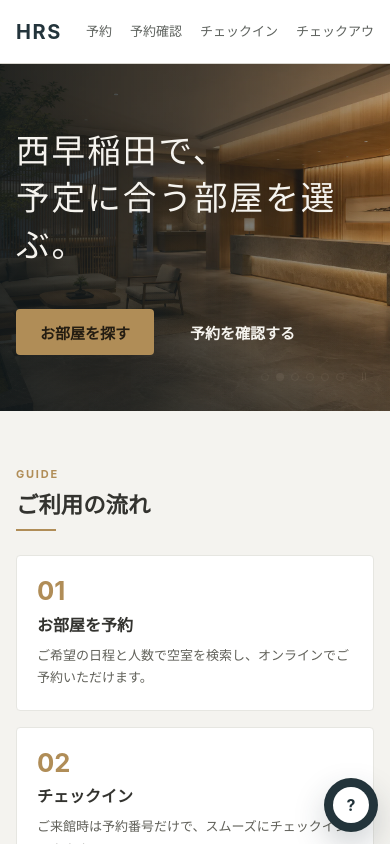
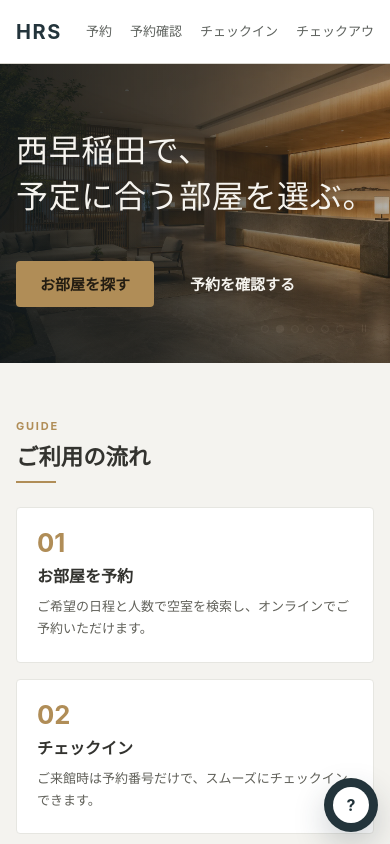
Before and after one commit to 97kuek/HRS, a Next.js app: page / in a window 390 px wide. Shown: the top 844 px of the page. Built offline with nearby package versions, Linux system fonts and the light colour scheme.

Commit message:
fix: チャット入力欄とモバイル見出しを調整

```diff
--- a/src/app/globals.css
+++ b/src/app/globals.css
@@ -473,6 +473,10 @@ h1 {
   letter-spacing: 0.06em;
 }
 
+.home-title-line {
+  white-space: nowrap;
+}
+
 .home-cta {
   display: flex;
   flex-wrap: wrap;
@@ -1825,6 +1829,11 @@ h1 {
   gap: 16px;
 }
 
+.chat-conversation.is-page {
+  min-height: 420px;
+  padding-bottom: 112px;
+}
+
 .chat-conversation.is-widget {
   min-height: 0;
   flex: 1;
@@ -1834,51 +1843,6 @@ h1 {
 
 .chat-privacy-note {
   margin-bottom: 16px;
-}
-
-.chat-suggestions {
-  display: flex;
-  flex-wrap: wrap;
-  gap: 8px;
-  margin-bottom: 18px;
-}
-
-.chat-conversation.is-widget .chat-suggestions {
-  display: grid;
-  grid-template-columns: 1fr;
-  gap: 8px;
-  margin-bottom: 0;
-}
-
-.chat-suggestion {
-  min-height: 34px;
-  padding: 7px 10px;
-  border: 1px solid #c6cfcd;
-  border-radius: 4px;
-  background: #fff;
-  color: var(--ink-deep);
-  font: inherit;
-  font-size: 0.75rem;
-  cursor: pointer;
-}
-
-.chat-suggestion:hover:not(:disabled),
-.chat-suggestion:focus-visible {
-  border-color: var(--accent);
-  background: #edf2f3;
-  outline: 2px solid rgba(79, 109, 122, 0.18);
-  outline-offset: 1px;
-}
-
-.chat-suggestion:disabled {
-  opacity: 0.5;
-  cursor: not-allowed;
-}
-
-.chat-conversation.is-widget .chat-suggestion {
-  min-height: 36px;
-  padding: 8px 10px;
-  text-align: left;
 }
 
 .chat-log {
@@ -1891,8 +1855,14 @@ h1 {
   padding: 14px;
   border: 1px solid var(--border);
   border-radius: 4px;
-  background: #f8f8f5;
+  background: #edf2f3;
   margin-bottom: 16px;
+}
+
+.chat-conversation.is-page .chat-log {
+  max-height: none;
+  min-height: 420px;
+  margin-bottom: 0;
 }
 
 .chat-conversation.is-widget .chat-log {
@@ -2031,6 +2001,26 @@ h1 {
   gap: 8px;
 }
 
+.chat-conversation.is-page .chat-form {
+  position: fixed;
+  left: 50%;
+  bottom: 0;
+  z-index: 110;
+  width: min(760px, calc(100% - 32px));
+  padding: 14px 0 max(14px, env(safe-area-inset-bottom));
+  background: linear-gradient(180deg, rgba(244, 243, 239, 0), #f4f3ef 18px, #f4f3ef 100%);
+  transform: translateX(-50%);
+}
+
+.chat-conversation.is-page .chat-form .field-label {
+  position: absolute;
+  width: 1px;
+  height: 1px;
+  overflow: hidden;
+  clip: rect(0 0 0 0);
+  white-space: nowrap;
+}
+
 .chat-input-row {
   display: flex;
   gap: 10px;
@@ -2040,12 +2030,56 @@ h1 {
   flex: 1;
 }
 
+.chat-conversation.is-page .chat-input-row {
+  align-items: center;
+  gap: 8px;
+  padding: 8px;
+  border: 1px solid #c9d2d2;
+  border-radius: 999px;
+  background: #fff;
+  box-shadow: 0 10px 30px rgba(35, 52, 59, 0.14);
+}
+
+.chat-conversation.is-page .chat-input-row .field-input {
+  min-height: 42px;
+  border: 0;
+  background: #fff;
+  box-shadow: none;
+}
+
+.chat-send-button {
+  display: grid;
+  place-items: center;
+  width: 42px;
+  height: 42px;
+  flex: 0 0 42px;
+  border: 0;
+  border-radius: 999px;
+  background: var(--ink-deep);
+  color: #fff;
+  cursor: pointer;
+  font: inherit;
+  font-size: 1rem;
+  line-height: 1;
+}
+
+.chat-send-button:hover:not(:disabled),
+.chat-send-button:focus-visible {
+  background: #3a525c;
+}
+
+.chat-send-button:disabled {
+  cursor: not-allowed;
+  opacity: 0.45;
+}
+
 .chat-conversation.is-widget .chat-input-row {
-  flex-direction: column;
-}
-
-.chat-conversation.is-widget .chat-input-row .btn {
-  width: 100%;
+  align-items: center;
+}
+
+.chat-conversation.is-widget .chat-send-button {
+  width: 42px;
+  flex-basis: 42px;
 }
 
 /* ── Responsive: tablet ── */
@@ -2134,6 +2168,12 @@ h1 {
     padding: 12px;
   }
 
+  .home-title {
+    font-size: clamp(1.72rem, 8.4vw, 2rem);
+    line-height: 1.45;
+    letter-spacing: 0.02em;
+  }
+
   /* 入力2カラムを縦積み（date input が min-width で溢れるため広めに設定） */
   .form-row {
     flex-direction: column;
--- a/src/app/page.tsx
+++ b/src/app/page.tsx
@@ -51,7 +51,7 @@ export default function Home() {
           <h1 className="home-title">
             西早稲田で、
             <br />
-            予定に合う部屋を選ぶ。
+            <span className="home-title-line">予定に合う部屋を選ぶ。</span>
           </h1>
           <div className="home-cta">
             <Link className="btn btn-gold btn-lg" href="/reservations/new">
--- a/src/components/chat-conversation.tsx
+++ b/src/components/chat-conversation.tsx
@@ -3,7 +3,6 @@
 import Link from "next/link";
 import { useEffect, useRef, useState } from "react";
 import { LongWaitBar } from "@/components/loading-indicator";
-import { SubmitButton } from "@/components/submit-button";
 
 type ChatRole = "assistant" | "user";
 
@@ -35,13 +34,6 @@ type ChatResponse = {
 type ApiError = {
   error: { message: string };
 };
-
-const suggestions = [
-  "2名で2030-08-10に泊まれる部屋はありますか？",
-  "来月、2名で空いている日はありますか？",
-  "部屋タイプと料金を教えてください",
-  "キャンセル料のルールを教えてください",
-];
 
 type ChatConversationProps = {
   variant?: "page" | "widget";
@@ -147,20 +139,6 @@ export function ChatConversation({ variant = "page" }: ChatConversationProps) {
 
   return (
     <div className={`chat-conversation is-${variant}`}>
-      <div className="chat-suggestions" aria-label="質問例">
-        {suggestions.map((suggestion) => (
-          <button
-            key={suggestion}
-            type="button"
-            className="chat-suggestion"
-            onClick={() => sendMessage(suggestion)}
-            disabled={loading}
-          >
-            {suggestion}
-          </button>
-        ))}
-      </div>
-
       <div className="chat-log" aria-live="polite">
         {messages.map((message) => (
           <div key={message.id} className={`chat-message is-${message.role}`}>
@@ -228,18 +206,18 @@ export function ChatConversation({ variant = "page" }: ChatConversationProps) {
             className="field-input"
             value={input}
             maxLength={500}
-            placeholder="例: 2名で2030-08-10に泊まれる部屋はありますか？"
+            placeholder="空室やキャンセルポリシーについて入力"
             onChange={(event) => setInput(event.target.value)}
           />
-          <SubmitButton
-            className="btn btn-primary"
+          <button
+            aria-label="メッセージを送信"
+            aria-busy={loading}
+            className="chat-send-button"
             type="submit"
-            loading={loading}
-            loadingLabel="確認中…"
             disabled={!input.trim() || loading}
           >
-            送信
-          </SubmitButton>
+            <span aria-hidden="true">✈</span>
+          </button>
         </div>
         <LongWaitBar loading={loading} message="空室や料金を確認しています。そのままお待ちください…" />
       </form>
```
